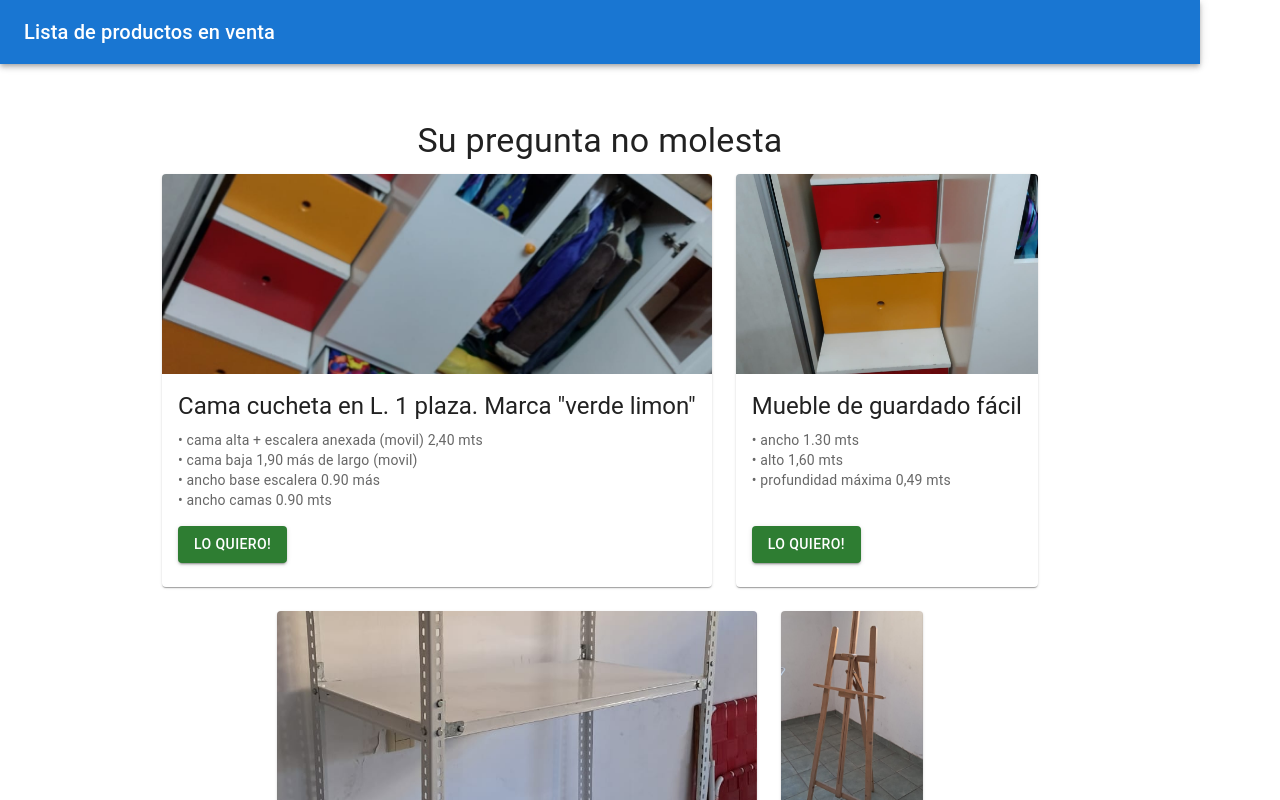
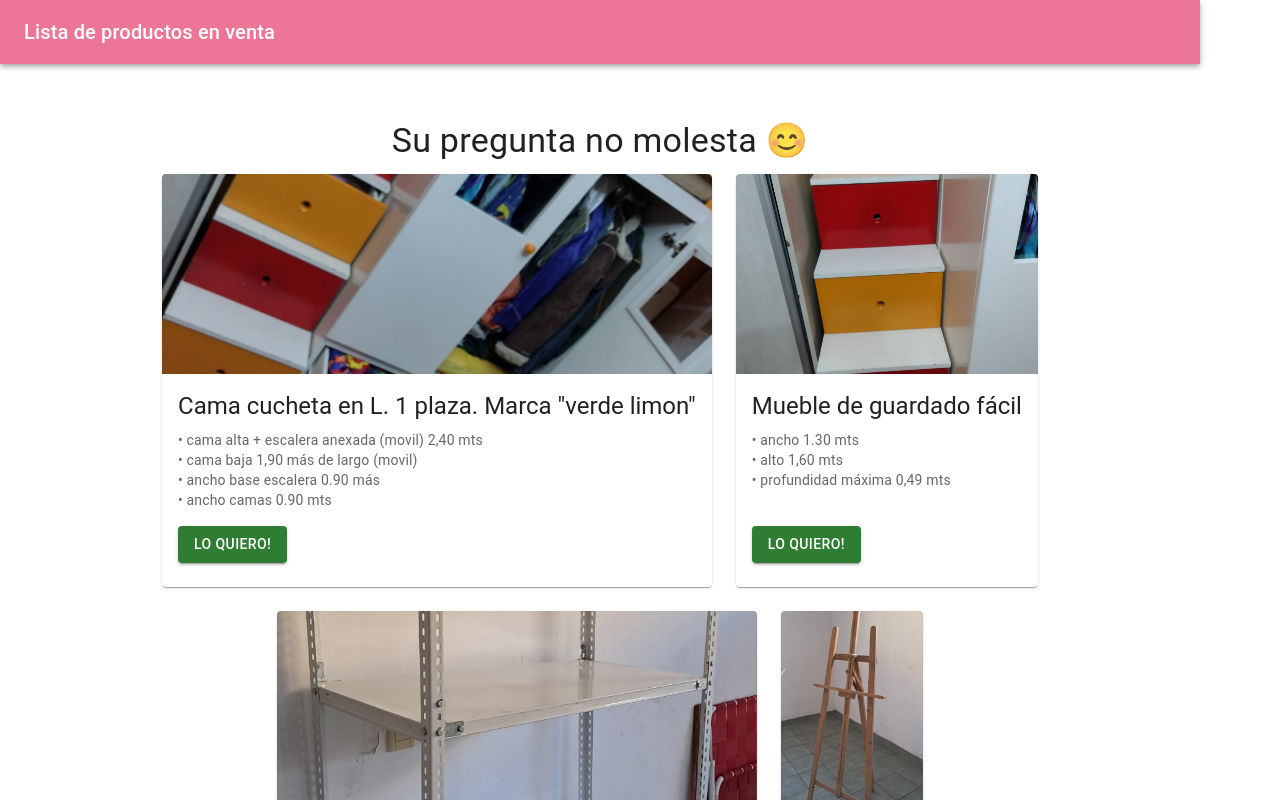
Before and after one commit to bubu-revelat/selling-item-up, a React (Vite) app: page / in a window 1280 px wide. Shown: the top 800 px of the page. Built offline with nearby package versions, Linux system fonts and the light colour scheme.

Commit message:
Updated colors

```diff
--- a/src/App.jsx
+++ b/src/App.jsx
@@ -7,8 +7,8 @@ function App() {
     <>
       <CssBaseline /> {/* Resets CSS for consistent styling */}
       <AppBar position="static">
-        <Toolbar>
-          <Typography variant="h6" component="div" sx={{ flexGrow: 1 }}>
+        <Toolbar sx={{ backgroundColor: '#ED7698' }}>
+          <Typography variant="h6" component="div" sx={{ flexGrow: 1, color: 'white' }}>
             Lista de productos en venta
           </Typography>
         </Toolbar>
--- a/src/components/ProductList/ProductList.component.jsx
+++ b/src/components/ProductList/ProductList.component.jsx
@@ -7,7 +7,7 @@ const ProductList = () => {
   return (
     <Box sx={{ flexGrow: 1, p: 3 }}>
       <Typography variant="h4" component="h1" align="center" gutterBottom>
-        Su pregunta no molesta
+        Su pregunta no molesta 😊
       </Typography>
       <Grid container spacing={3} justifyContent="center">
         {products.map((product) => (
```
